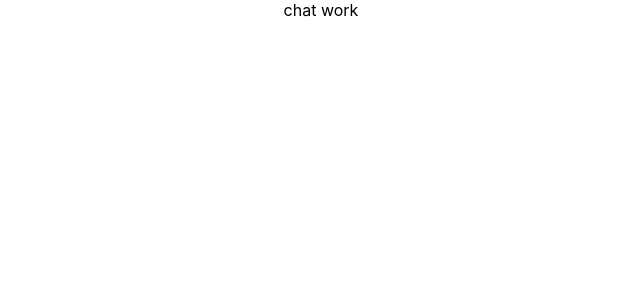
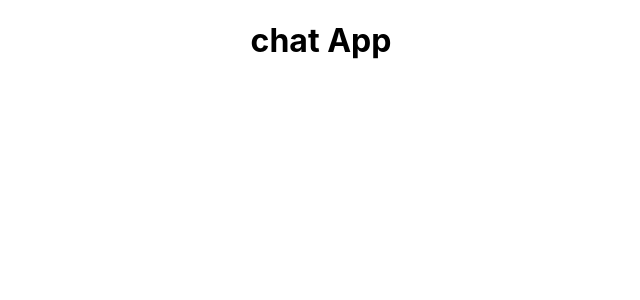
Before and after one commit to prince-jagani/chat-app-react, a React (Create React App) app in the folder client/: page / in a window 1280 px wide. Shown: the top 300 px of the page, without its empty margins (319-959 px from the left). Built offline with nearby package versions, Linux system fonts and the light colour scheme.

Commit message:
codux installed

```diff
--- a/client/package.json
+++ b/client/package.json
@@ -40,5 +40,8 @@
       "last 1 firefox version",
       "last 1 safari version"
     ]
+  },
+  "devDependencies": {
+    "@wixc3/react-board": "^2.3.0"
   }
 }
--- a/client/src/App.tsx
+++ b/client/src/App.tsx
@@ -4,7 +4,7 @@ import './App.css';
 function App() {
   return (
     <div className="App">
-      chat work
+     <h1>chat App</h1>
     </div>
   );
 }
```
Also changed, not shown: 1 other file (tests, documents, lock files or other folders).
